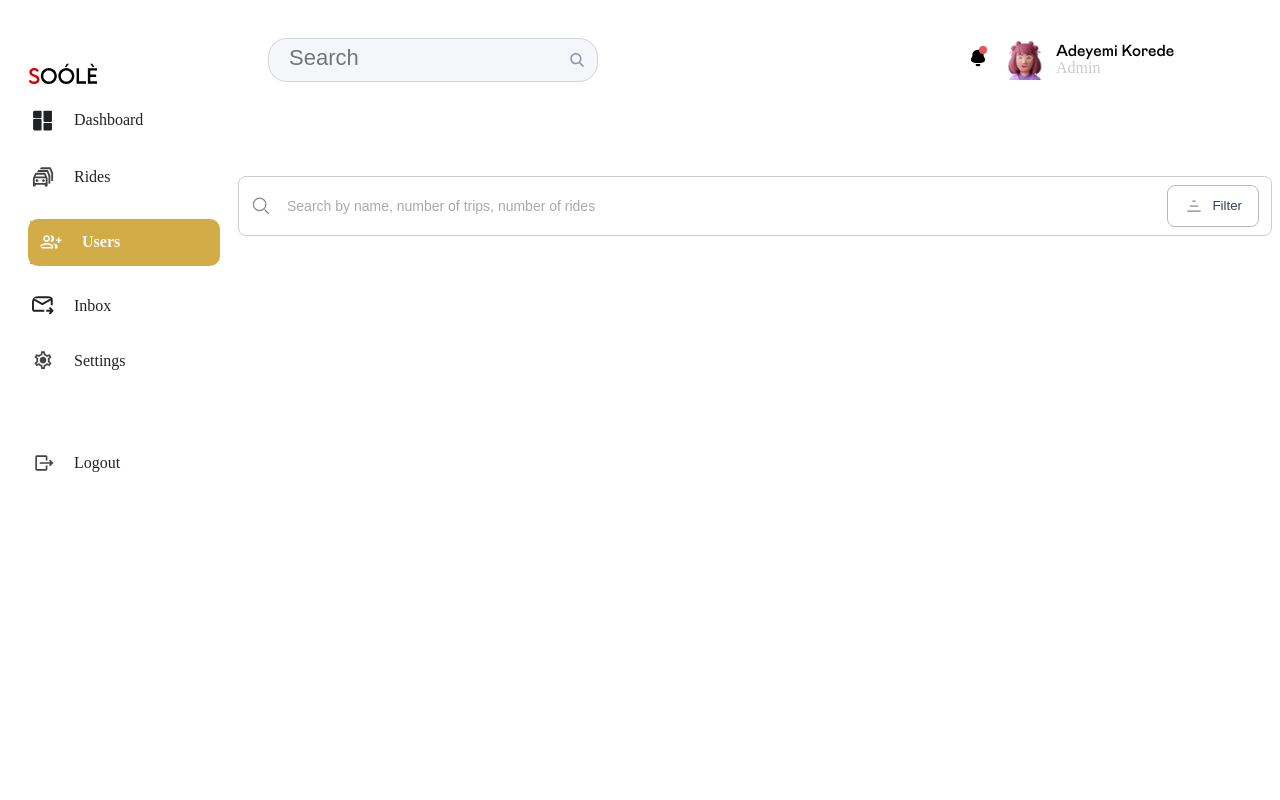
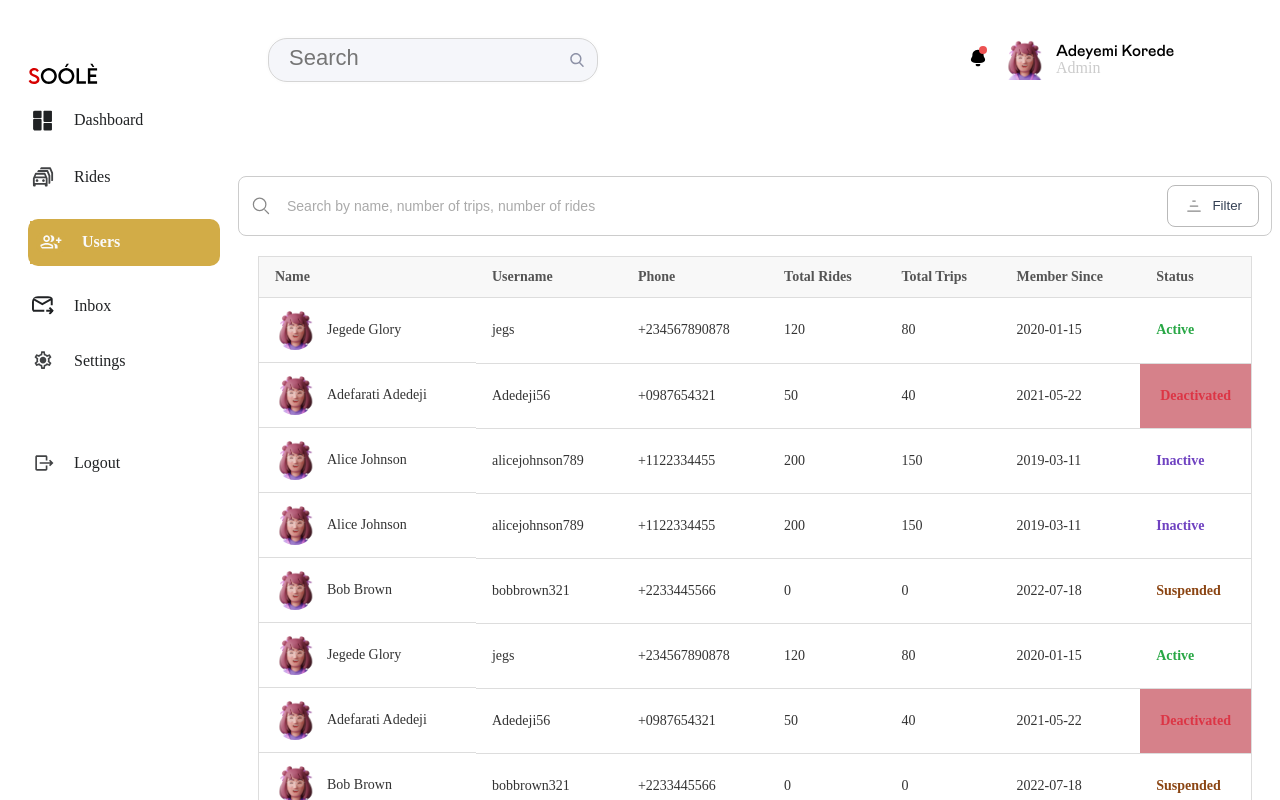
Before and after one commit to clinton401/soole-admin-hosting, a Next.js app: page /users in a window 1280 px wide. Shown: the top 800 px of the page. Built offline with nearby package versions, Linux system fonts and the light colour scheme.

Commit message:
New changes

```diff
--- /dev/null
+++ b/src/app/components/StatusTable.tsx
@@ -0,0 +1,194 @@
+import React from 'react'
+import Image from 'next/image';
+
+interface User {
+    name: string;
+    username: string;
+    phone: string;
+    totalRides: number;
+    totalTrips: number;
+    memberSince: string;
+    status: "Active" | "Deactivated" | "Inactive" | "Suspended";
+    profilePicture: string;
+  }
+
+  const users: User[] = [
+    {
+      name: "Jegede Glory",
+      username: "jegs",
+      phone: "+234567890878",
+      totalRides: 120,
+      totalTrips: 80,
+      memberSince: "2020-01-15",
+      status: "Active",
+      profilePicture: "/profilePic.png",
+    },
+    {
+      name: "Adefarati Adedeji",
+      username: "Adedeji56",
+      phone: "+0987654321",
+      totalRides: 50,
+      totalTrips: 40,
+      memberSince: "2021-05-22",
+      status: "Deactivated",
+      profilePicture: "/profilePic.png",
+
+    },
+    {
+      name: "Alice Johnson",
+      username: "alicejohnson789",
+      phone: "+1122334455",
+      totalRides: 200,
+      totalTrips: 150,
+      memberSince: "2019-03-11",
+      status: "Inactive",
+      profilePicture: "/profilePic.png",
+
+    },
+    {
+      name: "Alice Johnson",
+      username: "alicejohnson789",
+      phone: "+1122334455",
+      totalRides: 200,
+      totalTrips: 150,
+      memberSince: "2019-03-11",
+      status: "Inactive",
+      profilePicture: "/profilePic.png",
+
+    },
+    {
+      name: "Bob Brown",
+      username: "bobbrown321",
+      phone: "+2233445566",
+      totalRides: 0,
+      totalTrips: 0,
+      memberSince: "2022-07-18",
+      status: "Suspended",
+      profilePicture: "/profilePic.png",
+
+    },
+    {
+      name: "Jegede Glory",
+      username: "jegs",
+      phone: "+234567890878",
+      totalRides: 120,
+      totalTrips: 80,
+      memberSince: "2020-01-15",
+      status: "Active",
+      profilePicture: "/profilePic.png",
+    },
+    {
+      name: "Adefarati Adedeji",
+      username: "Adedeji56",
+      phone: "+0987654321",
+      totalRides: 50,
+      totalTrips: 40,
+      memberSince: "2021-05-22",
+      status: "Deactivated",
+      profilePicture: "/profilePic.png",
+
+    },
+
+    {
+      name: "Bob Brown",
+      username: "bobbrown321",
+      phone: "+2233445566",
+      totalRides: 0,
+      totalTrips: 0,
+      memberSince: "2022-07-18",
+      status: "Suspended",
+      profilePicture: "/profilePic.png",
+
+    },
+    {
+      name: "Bob Brown",
+      username: "bobbrown321",
+      phone: "+2233445566",
+      totalRides: 0,
+      totalTrips: 0,
+      memberSince: "2022-07-18",
+      status: "Suspended",
+      profilePicture: "/profilePic.png",
+
+    },
+    {
+      name: "Jegede Glory",
+      username: "jegs",
+      phone: "+234567890878",
+      totalRides: 120,
+      totalTrips: 80,
+      memberSince: "2020-01-15",
+      status: "Active",
+      profilePicture: "/profilePic.png",
+    },
+    {
+      name: "Adefarati Adedeji",
+      username: "Adedeji56",
+      phone: "+0987654321",
+      totalRides: 50,
+      totalTrips: 40,
+      memberSince: "2021-05-22",
+      status: "Deactivated",
+      profilePicture: "/profilePic.png",
+
+    },
+    {
+      name: "Alice Johnson",
+      username: "alicejohnson789",
+      phone: "+1122334455",
+      totalRides: 200,
+      totalTrips: 150,
+      memberSince: "2019-03-11",
+      status: "Inactive",
+      profilePicture: "/profilePic.png",
+
+    },
+
+  ];
+
+const StatusTable: React.FC = () => {
+  return (
+    <div className="table-container">
+    <table className="user-table">
+      <thead>
+        <tr>
+          <th>Name</th>
+          <th>Username</th>
+          <th>Phone</th>
+          <th>Total Rides</th>
+          <th>Total Trips</th>
+          <th>Member Since</th>
+          <th>Status</th>
+        </tr>
+      </thead>
+      <tbody>
+        {users.map((user, index) => (
+          <tr key={index}>
+            <td className="name-cell">
+              <Image
+                src={user.profilePicture}
+                alt={user.name}
+                className="profile-picture"
+                width={40}
+                height={40}
+              />
+              <span>{user.name}</span>
+            </td>
+            <td>{user.username}</td>
+            <td>{user.phone}</td>
+            <td>{user.totalRides}</td>
+            <td>{user.totalTrips}</td>
+            <td>{user.memberSince}</td>
+            <td className={`status ${user.status.toLowerCase()}`}>
+              {user.status}
+            </td>
+          </tr>
+        ))}
+      </tbody>
+    </table>
+  </div>
+);
+};
+
+
+export default StatusTable;
--- a/src/app/components/UserSearchbar.tsx
+++ b/src/app/components/UserSearchbar.tsx
@@ -1,8 +1,7 @@
 import React from 'react'
 
-type Props = {}
 
-const UserSearchbar = (props: Props) => {
+const UserSearchbar = () => {
   return (
     <div>
 
--- a/src/app/users/page.tsx
+++ b/src/app/users/page.tsx
@@ -1,15 +1,16 @@
-import React from 'react'
-import UserSearchbar from '../components/UserSearchbar'
+import React from "react";
+import UserSearchbar from "../components/UserSearchbar";
+import StatusTable from "../components/StatusTable";
 
-type Props = {}
+type Props = {};
 
 const users = (props: Props) => {
   return (
     <div>
-        <UserSearchbar/>
+      <UserSearchbar />
+      <StatusTable />
+    </div>
+  );
+};
 
-    </div>
-  )
-}
-
-export default users
+export default users;
--- a/src/styles/components/user.scss
+++ b/src/styles/components/user.scss
@@ -55,3 +55,79 @@
   outline: none;
   border-bottom: 1px solid #007bff;
 }
+
+
+
+
+.table-container {
+  overflow-x: auto;
+  margin: 20px;
+
+.user-table {
+  width: 100%;
+  border-collapse: collapse;
+  background: white;
+  border: 1px solid #ddd;
+  border-radius: 8px;
+}
+
+.user-table thead {
+  background-color: #f8f8f8;
+}
+
+.user-table th,
+.user-table td {
+  text-align: left;
+  padding: 12px 16px;
+  border-bottom: 1px solid #ddd;
+}
+
+.user-table th {
+  font-size: 14px;
+  font-weight: bold;
+  color: #555;
+}
+
+.user-table td {
+  font-size: 14px;
+  color: #333;
+}
+
+.name-cell {
+  display: flex;
+  align-items: center;
+}
+
+.profile-picture {
+  width: 40px;
+  height: 40px;
+  border-radius: 50%;
+  margin-right: 12px;
+}
+
+.status {
+  font-weight: bold;
+  text-transform: capitalize;
+}
+
+.status.active {
+  color: #28a745;
+}
+
+.status.deactivated {
+  color: #dc3545;
+  background-color: #d6818a;
+  width: 20px;
+  padding: 20px;
+
+
+}
+
+.status.inactive {
+  color: #6f42c1;
+}
+
+.status.suspended {
+  color: #8b4513;
+}
+}
```
